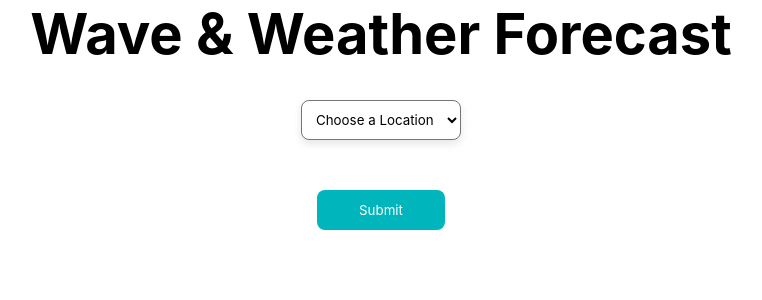
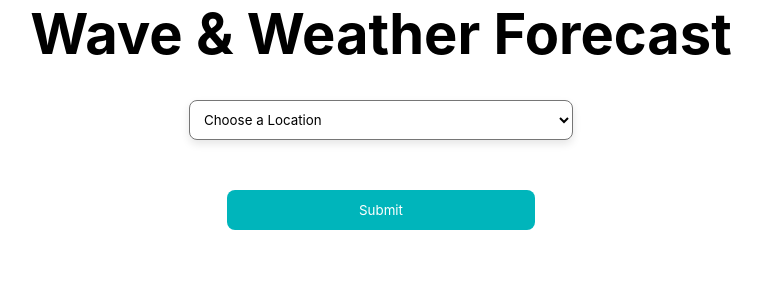
Before and after one commit to ameliar67/waves-forecast, a Python web app: template src/templates/index.html in a window 1280 px wide. Shown: the top 300 px of the page, without its empty margins (259-1021 px from the left). Run offline with Jinja, Linux system fonts and the light colour scheme; the template is opened without the code that fills it, so the values that code supplies are empty.

```diff
--- a/src/static/styles/styles.css
+++ b/src/static/styles/styles.css
@@ -94,8 +94,8 @@ img, .forecast_header {
 }
 
 #location_list  {
-    max-width: 400px;
     padding: 10px;
+    width: 100%;
     background-color: #fff;
     border-radius: 8px;
     box-shadow: 0 4px 8px rgba(0, 0, 0, 0.1);
@@ -103,6 +103,8 @@ img, .forecast_header {
 
 .location_form  {
     margin: 2em;
+    width: 30%;
+    max-width: 500px;
 }
 
   #submit_button  {
```
